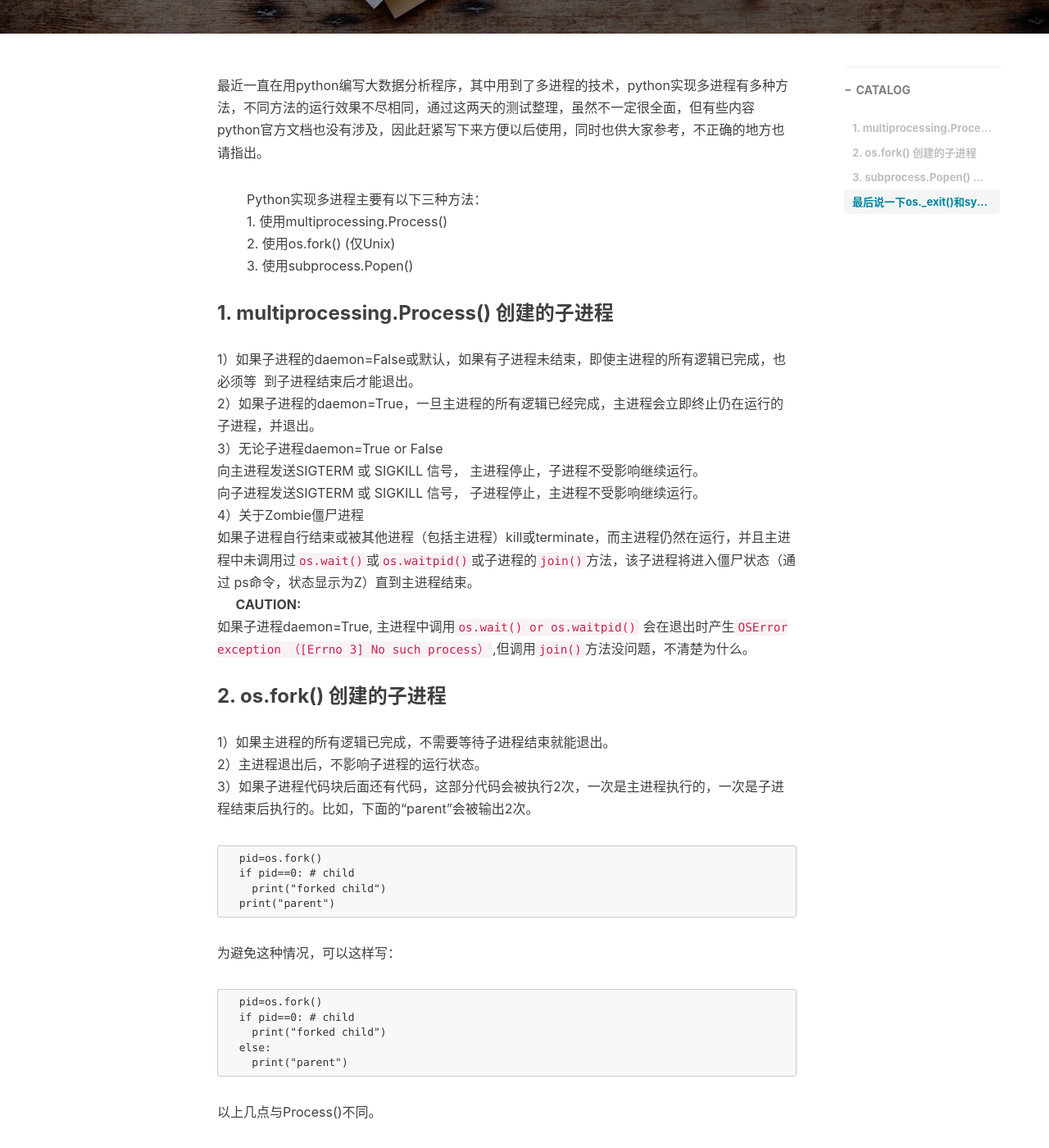
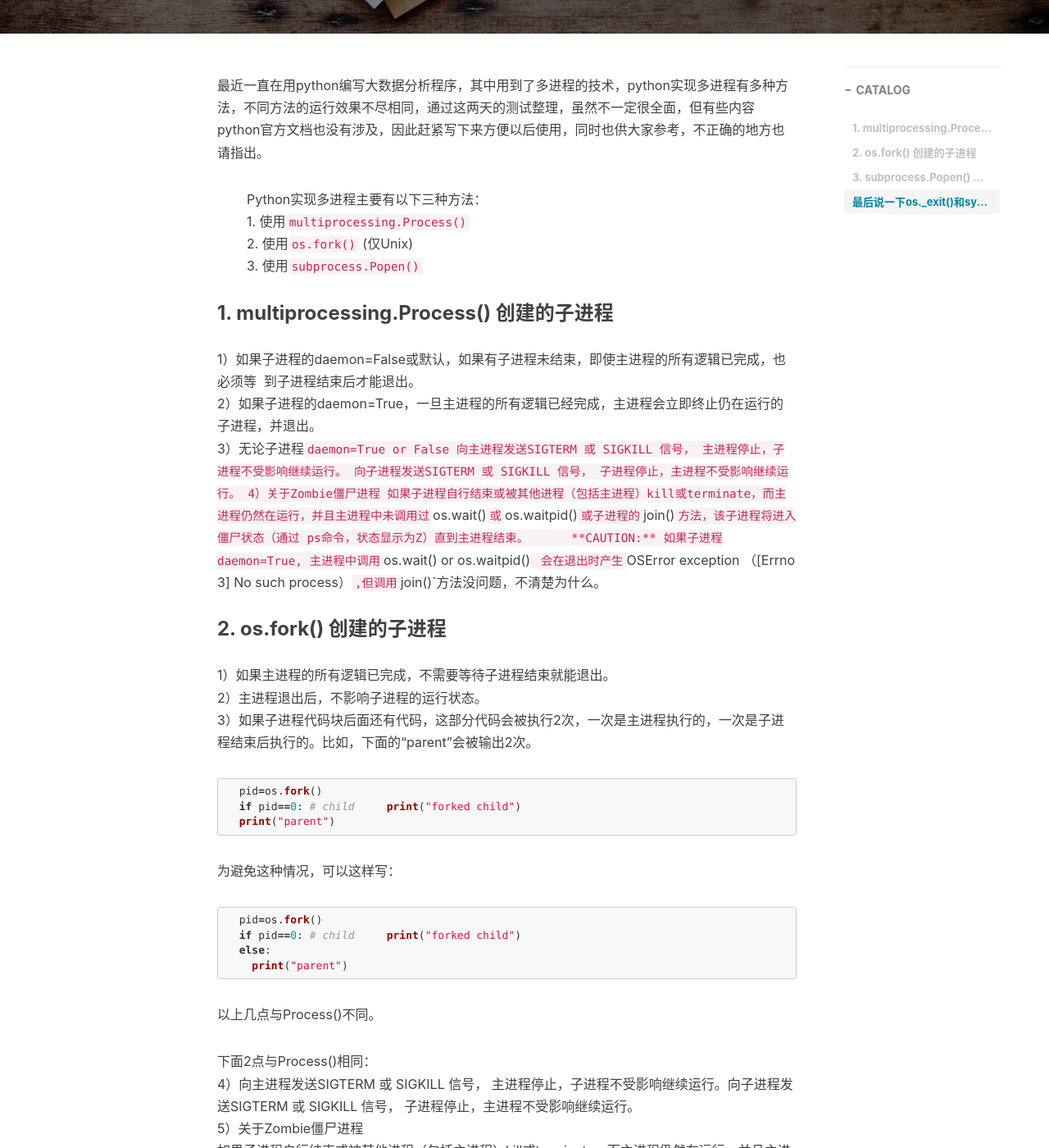
Before and after one commit to bbhhhh/bbhhhh.github.io, a Jekyll site: the page built from _posts/2016-02-29-python多进程不同实现方法的异同点.md, in a window 1280 px wide and 1400 px high, scrolled down 476 px. Shown: the whole window at 82% size. Built offline with Jekyll 4.4.1, drawn with Linux system fonts in a browser that asks for light colours; nearby versions of some CDN libraries; comment, search, counter and statistics services are not loaded.

Commit message:
update blogs

````diff
--- a/_posts/2016-02-29-python多进程不同实现方法的异同点.md
+++ b/_posts/2016-02-29-python多进程不同实现方法的异同点.md
@@ -13,14 +13,14 @@ tags:
 最近一直在用python编写大数据分析程序，其中用到了多进程的技术，python实现多进程有多种方法，不同方法的运行效果不尽相同，通过这两天的测试整理，虽然不一定很全面，但有些内容python官方文档也没有涉及，因此赶紧写下来方便以后使用，同时也供大家参考，不正确的地方也请指出。
 
         Python实现多进程主要有以下三种方法：
-        1. 使用multiprocessing.Process()
-        2. 使用os.fork() (仅Unix)
-        3. 使用subprocess.Popen()
+        1. 使用`multiprocessing.Process()`
+        2. 使用`os.fork()` (仅Unix)
+        3. 使用`subprocess.Popen()`
 
 ### 1. multiprocessing.Process() 创建的子进程
  1）如果子进程的daemon=False或默认，如果有子进程未结束，即使主进程的所有逻辑已完成，也必须等  到子进程结束后才能退出。
  2）如果子进程的daemon=True，一旦主进程的所有逻辑已经完成，主进程会立即终止仍在运行的子进程，并退出。
- 3）无论子进程daemon=True or False
+ 3）无论子进程`daemon=True or False
    向主进程发送SIGTERM 或 SIGKILL 信号， 主进程停止，子进程不受影响继续运行。
    向子进程发送SIGTERM 或 SIGKILL 信号， 子进程停止，主进程不受影响继续运行。
  4）关于Zombie僵尸进程
@@ -34,14 +34,14 @@ tags:
 1）如果主进程的所有逻辑已完成，不需要等待子进程结束就能退出。
 2）主进程退出后，不影响子进程的运行状态。
 3）如果子进程代码块后面还有代码，这部分代码会被执行2次，一次是主进程执行的，一次是子进程结束后执行的。比如，下面的“parent”会被输出2次。
-```
+```python
   pid=os.fork()
   if pid==0: # child
     print("forked child")
   print("parent")
 ```
 为避免这种情况，可以这样写：
-```
+```python
   pid=os.fork()
   if pid==0: # child
     print("forked child")
````
Also changed, not shown: _posts/2014-08-28-HBase学习一客户端写缓冲区autoFlush.md (+1 -1 lines), _posts/2017-03-05-Hadoop 坑爹的Speculative机制.md (+1 -1 lines).
